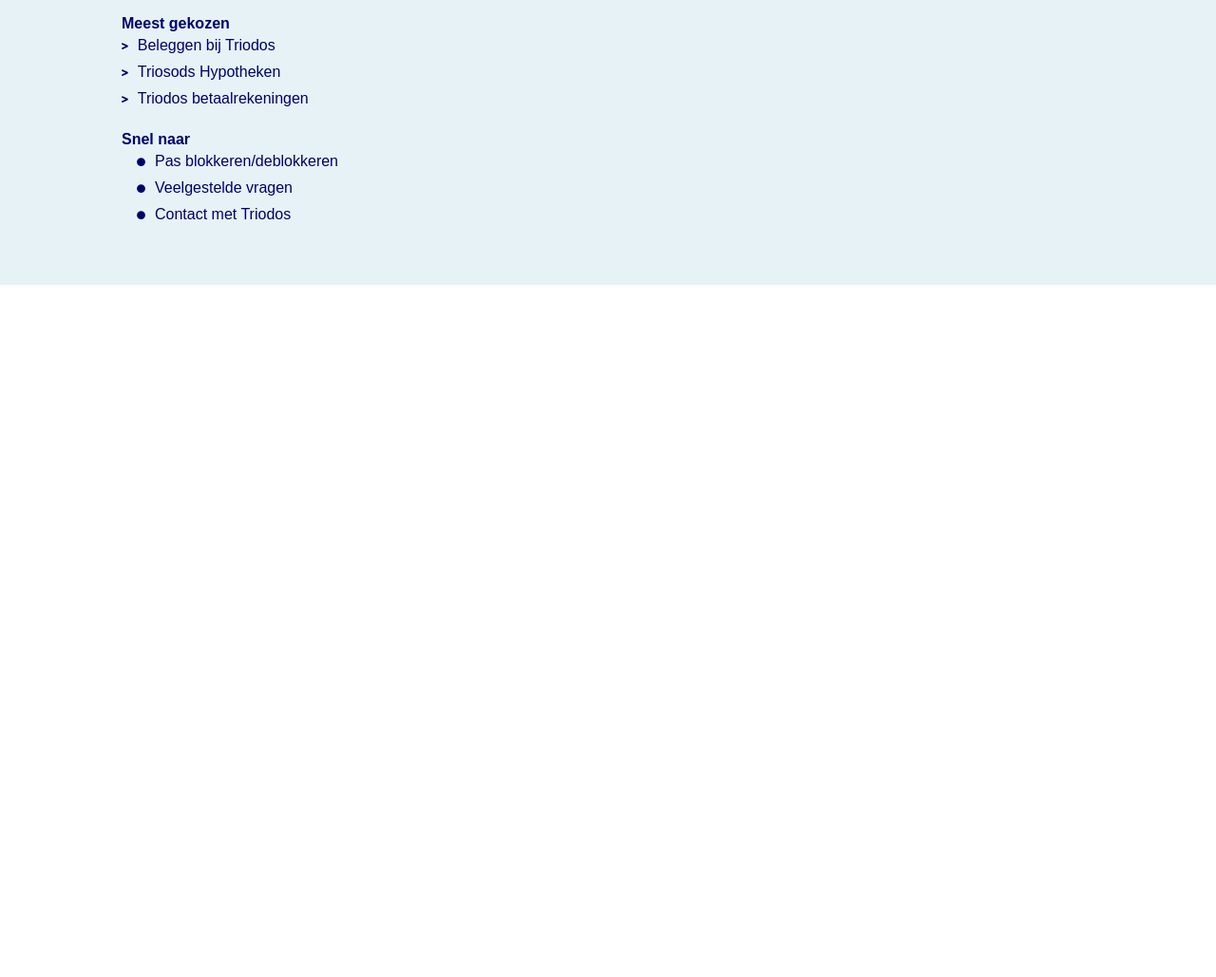
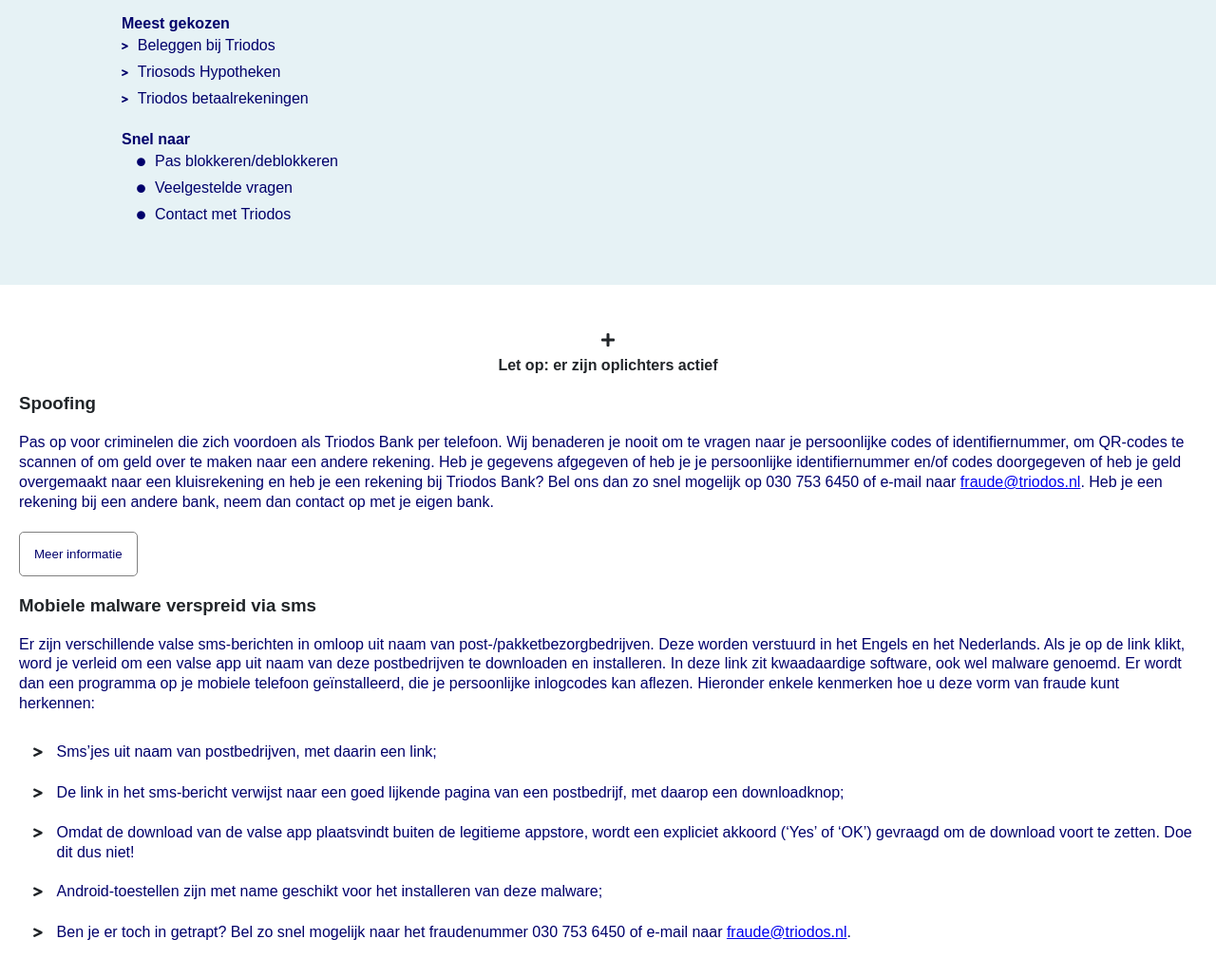
Before and after one commit to cometbroom/TRIODOS-clone, a website: page src/index.html in a window 1280 px wide. Shown: the part 1903-2932 px from the top of the page at 95% size. Before the commit the page ends 2203 px from the top, so only its background shows below. Drawn offline with Linux system fonts and the light colour scheme.

Commit message:
Finished fraud protection section

```diff
--- a/src/custom.scss
+++ b/src/custom.scss
@@ -37,6 +37,11 @@
     background-size: cover;
 }
 
+@mixin set-border-circle($width: 1px, $color: black, $style: solid) {
+    border: $width $color $style;
+    border-radius: 50%;
+}
+
 %buttons-def {
     border: none;
     border-radius: 5px;
@@ -48,6 +53,7 @@
 
 body {
     font-family: $font-main;
+    color: #212529;
     @include gridSetup(12);
 }
 
@@ -126,6 +132,38 @@
             }
         }
     }
+    &.collapsible {
+        justify-content: center;
+        align-items: center;
+        padding: $padding-section;
+        i {
+            grid-column: 5/-5;
+            text-align: center;
+            padding: 10px 0px;
+            margin: 0px 15px;
+        }
+        h4 {
+            grid-column: 2/-2;
+            text-align: center;
+        }
+        div.collapsible-text {
+            background-color: white;
+            grid-column: 1/-1;
+            padding: 20px;
+            display: flex;
+            flex-direction: column;
+            gap: 20px;
+            p {
+                color: $secondary-bg;
+                line-height: 1.3;
+            }
+            button {
+                border: 1px solid gray;
+                padding: 15px;
+                align-self: flex-start;
+            }
+        }
+    }
 }
 
 button.general {
@@ -135,3 +173,22 @@
     height: 80%;
     align-self: end;
 }
+
+ul.links-1 {
+    list-style: none;
+    li {
+        padding: 10px 0px;
+        display: flex;
+        i {
+            align-self: flex-start;
+            padding: 5px 0px;
+        }
+    }
+    & i {
+        border: none;
+        font-size: 0.8em;
+    }
+}
+
+ul.links-1 li::before {
+}
--- a/src/index.html
+++ b/src/index.html
@@ -52,6 +52,63 @@
             <li><i class="fas fa-circle"></i><a href=""> Contact met Triodos</a></li>
         </ul>
     </section>
+    <section class="collapsible">
+        <i class="fas fa-plus"></i>
+        <h4>Let op: er zijn oplichters actief</h4>
+        <div class="collapsible-text">
+            <h3>Spoofing</h3>
+            <p>
+                Pas op voor criminelen die zich voordoen als Triodos Bank per telefoon. Wij benaderen je nooit om te
+                vragen naar je persoonlijke codes of identifiernummer, om QR-codes te scannen of om geld over te maken
+                naar een andere rekening.
+
+                Heb je gegevens afgegeven of heb je je persoonlijke identifiernummer en/of codes doorgegeven of heb je
+                geld overgemaakt naar een kluisrekening en heb je een rekening bij Triodos Bank? Bel ons dan zo snel
+                mogelijk op 030 753 6450 of e-mail naar <a href="mailto:fraude@triodos.nl">fraude@triodos.nl</a>. Heb je
+                een rekening bij een andere bank, neem
+                dan contact op met je eigen bank.
+            </p>
+            <button class="general">Meer informatie</button>
+            <h3>Mobiele malware verspreid via sms</h3>
+            <p>
+                Er zijn verschillende valse sms-berichten in omloop uit naam van post-/pakketbezorgbedrijven. Deze
+                worden verstuurd in het Engels en het Nederlands. Als je op de link klikt, word je verleid om een valse
+                app uit naam van deze postbedrijven te downloaden en installeren. In deze link zit kwaadaardige
+                software, ook wel malware genoemd. Er wordt dan een programma op je mobiele telefoon geïnstalleerd, die
+                je persoonlijke inlogcodes kan aflezen.
+
+                Hieronder enkele kenmerken hoe u deze vorm van fraude kunt herkennen:
+            </p>
+            <ul class="links-1">
+                <li><i class="fas fa-greater-than"></i>
+                    <p>Sms’jes uit naam van postbedrijven, met daarin een link;</p>
+                </li>
+                <li><i class="fas fa-greater-than"></i>
+                    <p>
+                        De link in het sms-bericht verwijst naar een goed lijkende pagina van een postbedrijf, met
+                        daarop
+                        een downloadknop;
+                    </p>
+                </li>
+                <li><i class="fas fa-greater-than"></i>
+                    <p>
+                        Omdat de download van de valse app plaatsvindt buiten de legitieme appstore, wordt een expliciet
+                        akkoord (‘Yes’ of ‘OK’) gevraagd om de download voort te zetten. Doe dit dus niet!
+                    </p>
+                </li>
+                <li><i class="fas fa-greater-than"></i>
+                    <p>Android-toestellen zijn met name geschikt voor het installeren van deze malware;</p>
+                </li>
+                <li><i class="fas fa-greater-than"></i>
+                    <p>
+                        Ben je er toch in getrapt? Bel zo snel mogelijk naar het fraudenummer 030 753 6450 of e-mail
+                        naar
+                        <a href="mailto:fraude@triodos.nl">fraude@triodos.nl</a>.
+                    </p>
+                </li>
+            </ul>
+        </div>
+    </section>
 </body>
 
 </html>
```
Also changed, not shown: src/custom.css, 1 other file.
